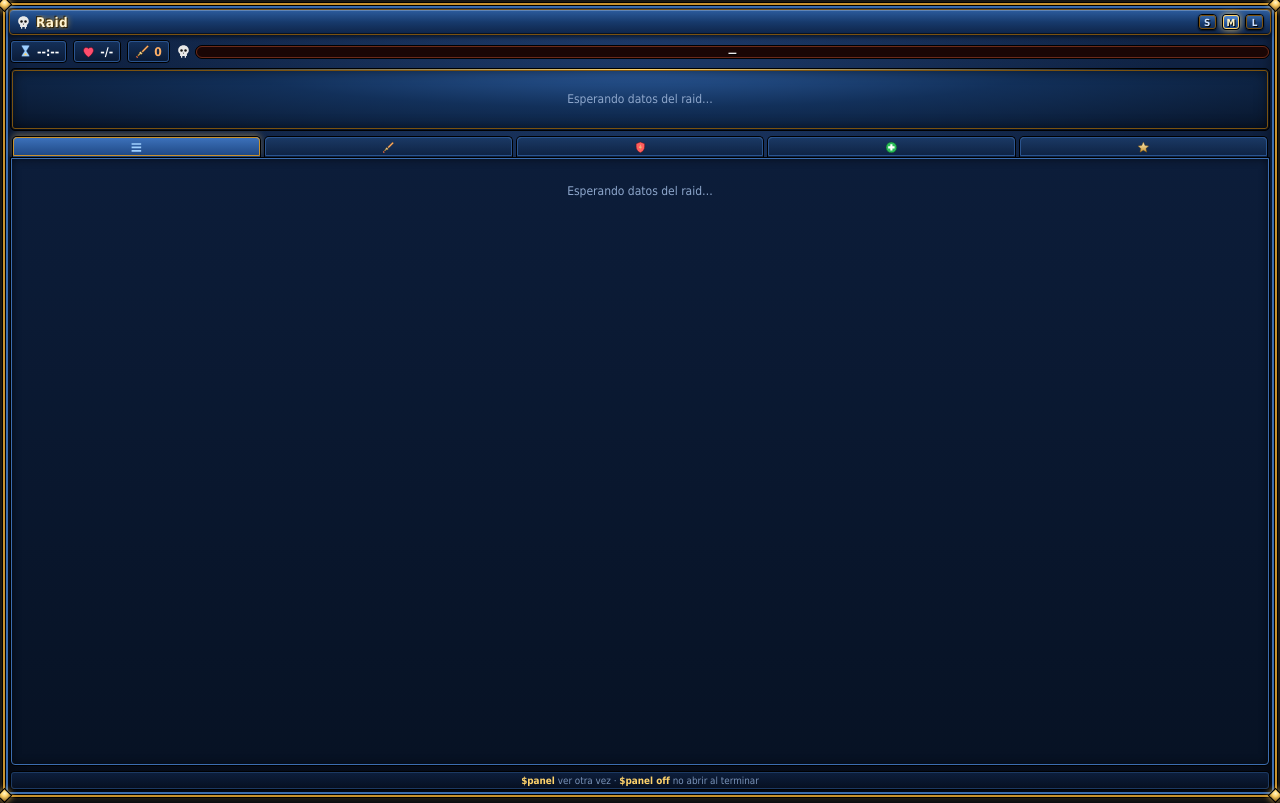
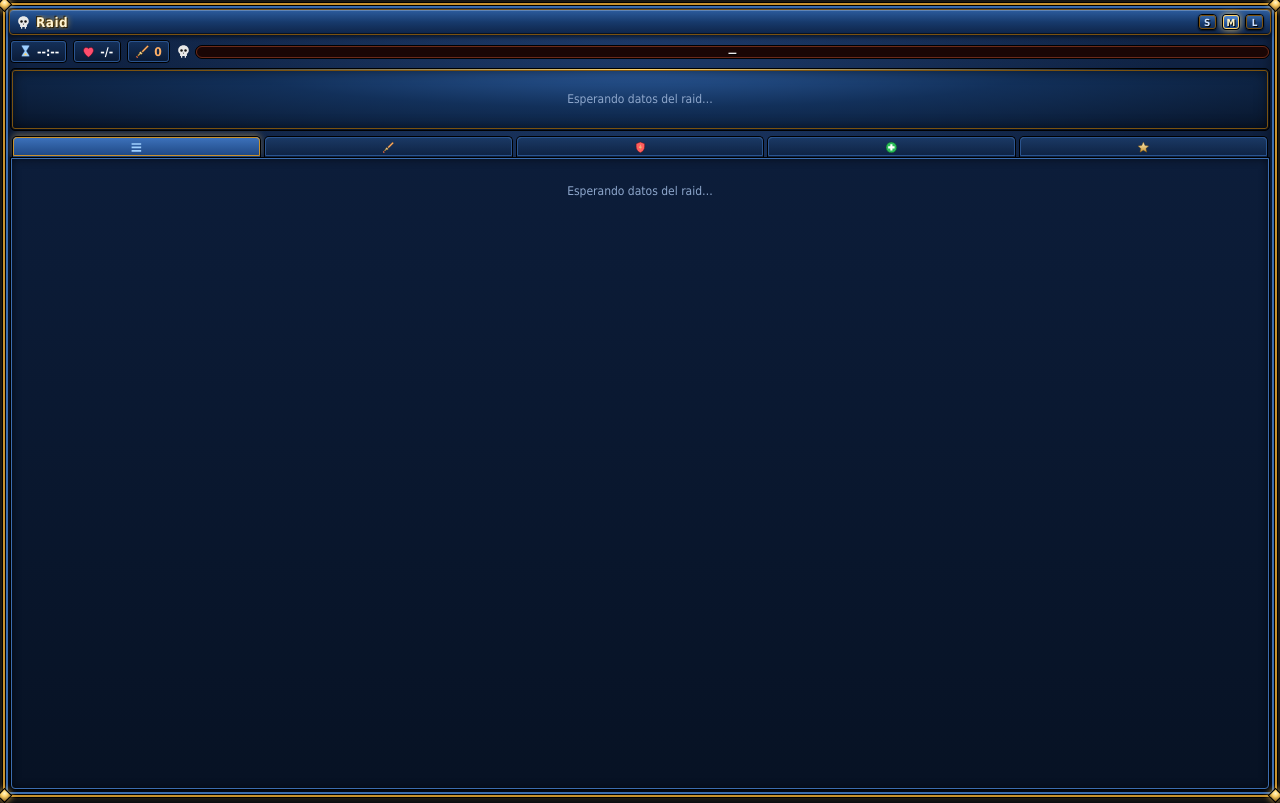
Before and after one commit to ImRyuu-debug/eternity-panel, a plain HTML site: page index.html in a window 1280 px wide. Drawn offline with Linux system fonts and the light colour scheme.

Commit message:
Add files via upload

```diff
--- a/index.html
+++ b/index.html
@@ -133,10 +133,6 @@
   .perf { display: inline-block; min-width: 2.3em; text-align: center; padding: 0 4px; border-radius: 8px; font-weight: bold; color: #0a1020;
     border: 1px solid rgba(0,0,0,.6); box-shadow: inset 0 1px 0 rgba(255,255,255,.5); text-shadow: none; }
   .empty { text-align: center; color: var(--dim); padding: 20px 8px; line-height: 1.6; }
-
-  .foot { margin-top: 5px; padding: 3px 6px; border-radius: 4px; border: 1px solid #000; outline: 1px solid #1d3a63; outline-offset: -2px;
-    background: linear-gradient(180deg, #0d1f3d, #060f20); color: #7a93b8; font-size: .82em; text-align: center; }
-  .foot b { color: var(--gold); }
 </style>
 </head>
 <body>
@@ -179,7 +175,6 @@
       <button class="tab" data-tab="perf" title="Rendimiento"><svg><use href="#i-star"/></svg></button>
     </div>
     <div class="list" id="list"><div class="empty">Esperando datos del raid…</div></div>
-    <div class="foot"><b>$panel</b> ver otra vez · <b>$panel off</b> no abrir al terminar</div>
   </div>
 <script>
 (function () {
@@ -188,7 +183,7 @@
     set: function (k, v) { try { localStorage.setItem('nlp.' + k, v); } catch (e) {} }
   };
   var size = store.get('size', '1'), tab = store.get('tab', 'all'), last = null;
-  // row: [id, name, isLeader, dps, bossDamage, taken, heal, deaths, perf, class, gender, spType]
+  // row: [id, name, isLeader, dps, bossDamage, taken, heal, deaths, perf, class, gender, specialist (its morph - 1, or -1)]
   var cols = {
     dps:   { key: 3, icon: 'i-sword',  color: '#ffb066' },
     taken: { key: 5, icon: 'i-shield', color: '#ff6b6b' },
```
